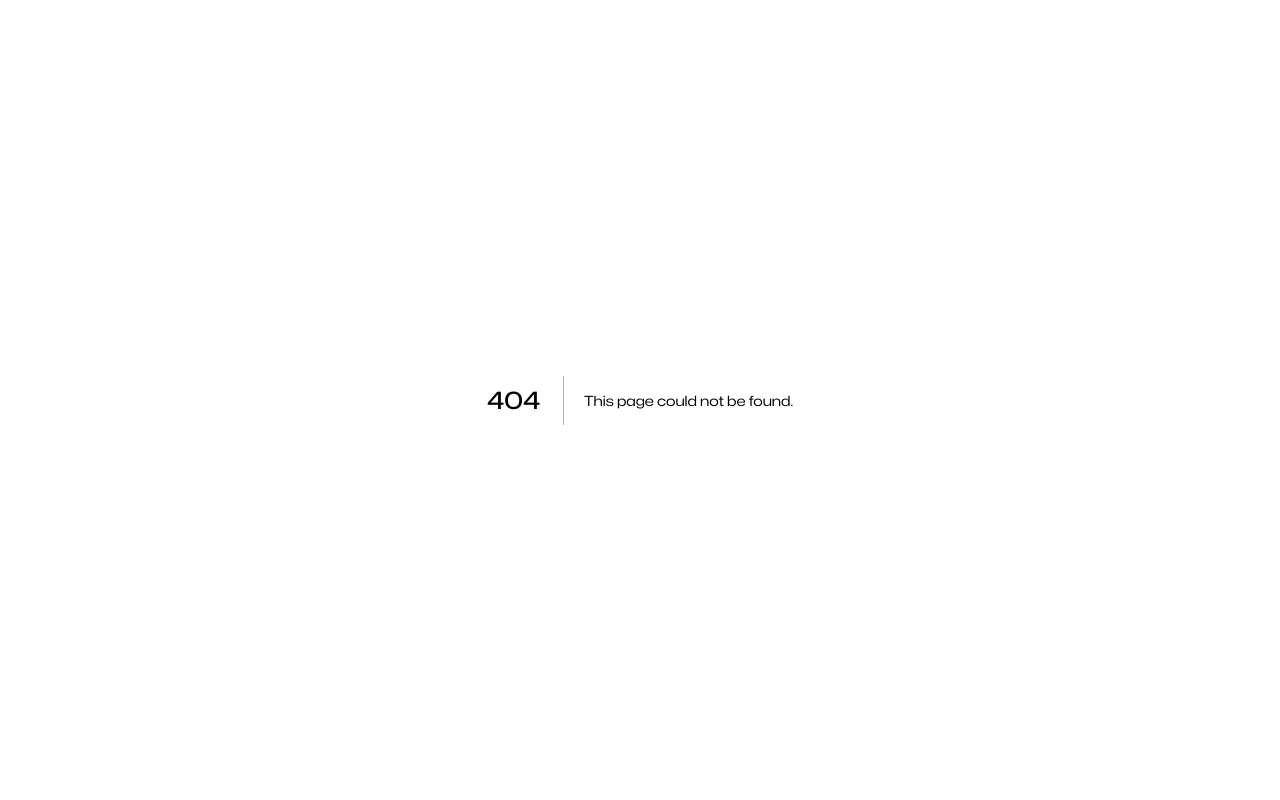
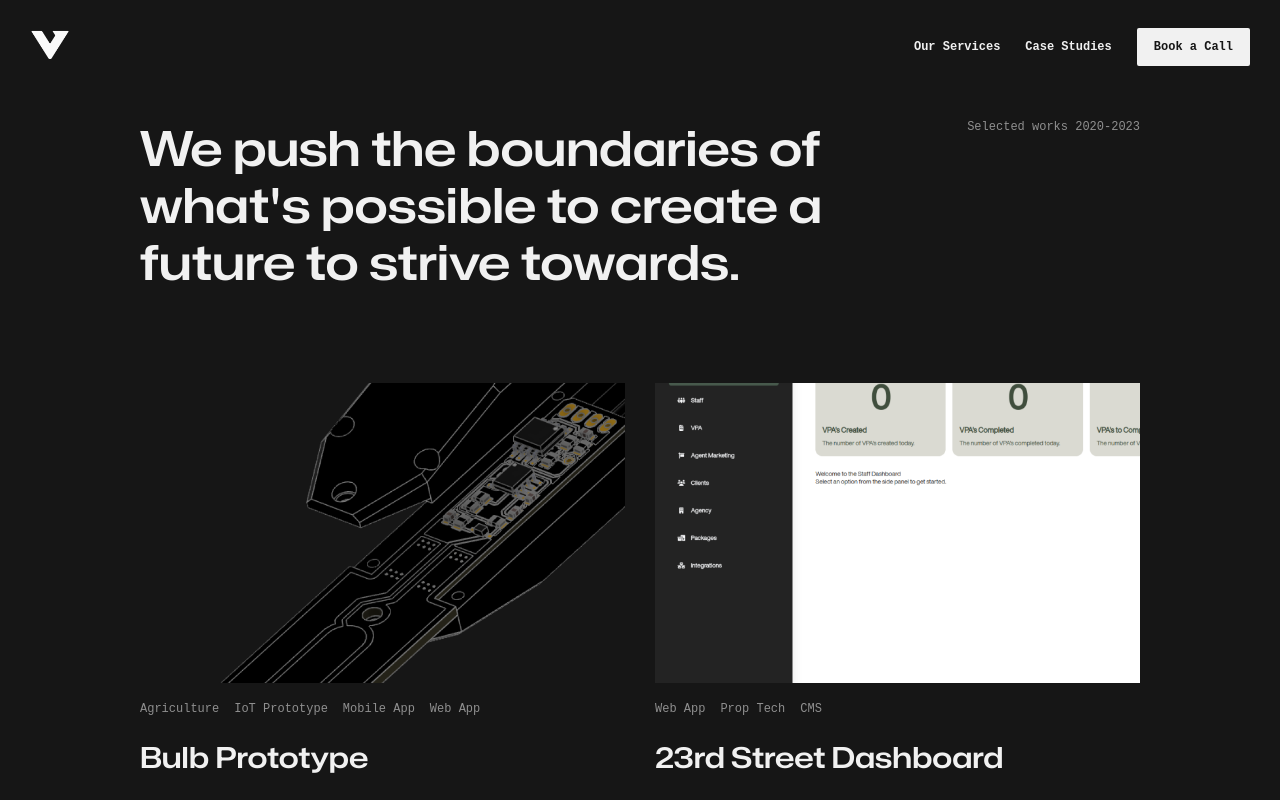
Before and after one commit to mattboan/void-website-2.0, a Next.js app: page /case-studies in a window 1280 px wide. Before the commit this address had no page. Shown: the top 800 px of the page. Built offline with nearby package versions, Linux system fonts and the light colour scheme.

Commit message:
passover

```diff
--- a/case-studies/case-studies.json
+++ b/case-studies/case-studies.json
@@ -5,6 +5,16 @@
         "short_desc": "The Bulb prototype is used for measuring soil moisture condictions, it includes a pairing app that allows users to take measurements.",
         "tags": ["Agriculture", "IoT Prototype", "Mobile App", "Web App"],
         "header_images": ["/hero.png"],
-        "slug": "bulb-prototype"
+        "slug": "bulb-prototype-case-study",
+        "post_path": "/case-studies/posts/1.md"
+    },
+    {
+        "id": 2,
+        "title": "23rd Street Dashboard",
+        "short_desc": "The 23rd Street Dashboard is a web app that allows users to view and manage their IoT devices.",
+        "tags": ["Web App", "Prop Tech", "CMS"],
+        "header_images": ["/img/23rd-dash.png"],
+        "slug": "23rd-street-dashboard-case-study",
+        "post_path": "/case-studies/posts/2.md"
     }
 ]
--- /dev/null
+++ b/src/pages/case-studies.tsx
@@ -0,0 +1,66 @@
+import styles from "@/styles/case-studies.module.scss";
+import { Footer } from '@/comps/Footer';
+import { Header } from '@/comps/Header';
+import { CaseStudy, get_case_studies } from '@/utils/case-studies.util';
+import Head from 'next/head';
+
+const CaseStudies = ({ case_studies }: { case_studies: CaseStudy[] }) => {
+    return (
+        <>
+            <Head>
+                <title>void - blogs</title>
+                <meta
+                    name="description"
+                    content="Explore a collection of insightful blogs by Matt (Void) covering various topics including web development, software trends, and industry insights. Stay informed and gain valuable knowledge in the world of development."
+                />
+            </Head>
+
+            <main>
+                <Header />
+
+                <div className={styles.header}>
+                    <h1>We push the boundaries of what's possible to create a future to strive towards.</h1>
+                    <div className={styles.header_left}>
+                        Selected works 2020-2023
+                    </div>
+                </div>
+
+                <div className={styles.case_studies}>
+                    {case_studies?.map((case_study) => (
+                        <div className={styles.case_study}>
+                            <div className={styles.case_study_image}>
+                                <img src={case_study.header_images[0]} />
+                            </div>
+                            <div className={styles.case_study_content}>
+                                <div className={styles.case_study_tags}>
+                                    {case_study?.tags?.map((tag: string) => (
+                                        <div className={styles.case_study_tag}>
+                                            {tag}
+                                        </div>
+                                    ))}
+                                </div>
+
+                                <h2>{case_study.title}</h2>
+                            </div>
+                        </div>
+                    ))}
+                </div>
+
+
+                <Footer />
+            </main>
+        </>
+    );
+};
+
+export async function getStaticProps() {
+    const case_studies = await get_case_studies();
+
+    return {
+        props: {
+            case_studies: case_studies,
+        },
+    };
+}
+
+export default CaseStudies;
--- /dev/null
+++ b/src/styles/case-studies.module.scss
@@ -0,0 +1,55 @@
+@import "./theme.scss";
+
+.header {
+    margin-top: 120px;
+    margin-bottom: 60px;
+
+    display: flex;
+    gap: 60px;
+
+    h1 {
+        margin-top: 0px;
+    }
+
+    .header_left {
+        white-space: nowrap;
+        color: $grey;
+        font-family: monospace;
+    }
+}
+
+.case_studies {
+    // Grid
+    display: grid;
+    grid-template-columns: repeat(auto-fit, minmax(300px, 1fr));
+    gap: 30px;
+
+    .case_study {
+        cursor: pointer;
+
+        .case_study_tags {
+
+            margin-top: 15px;
+            display: flex;
+            gap: 15px;
+
+        }
+
+        .case_study_tag {
+            font-family: monospace;
+            color: $grey;
+        }
+
+        .case_study_image {
+            width: 100%;
+            height: auto;
+
+
+            img {
+                max-height: 300px;
+                object-fit: cover;
+                width: 100%;
+            }
+        }
+    }
+}
--- a/src/styles/services.module.scss
+++ b/src/styles/services.module.scss
@@ -17,6 +17,7 @@
 
         .hero_image {
             max-width: 100% !important;
+            border-radius: 5px;
 
             img {
                 width: 100%;
```
Also changed, not shown: public/img/cf60cab5216ea2ee46f57e0f32d40bb9.png (renamed from public/img/services-website.png).
